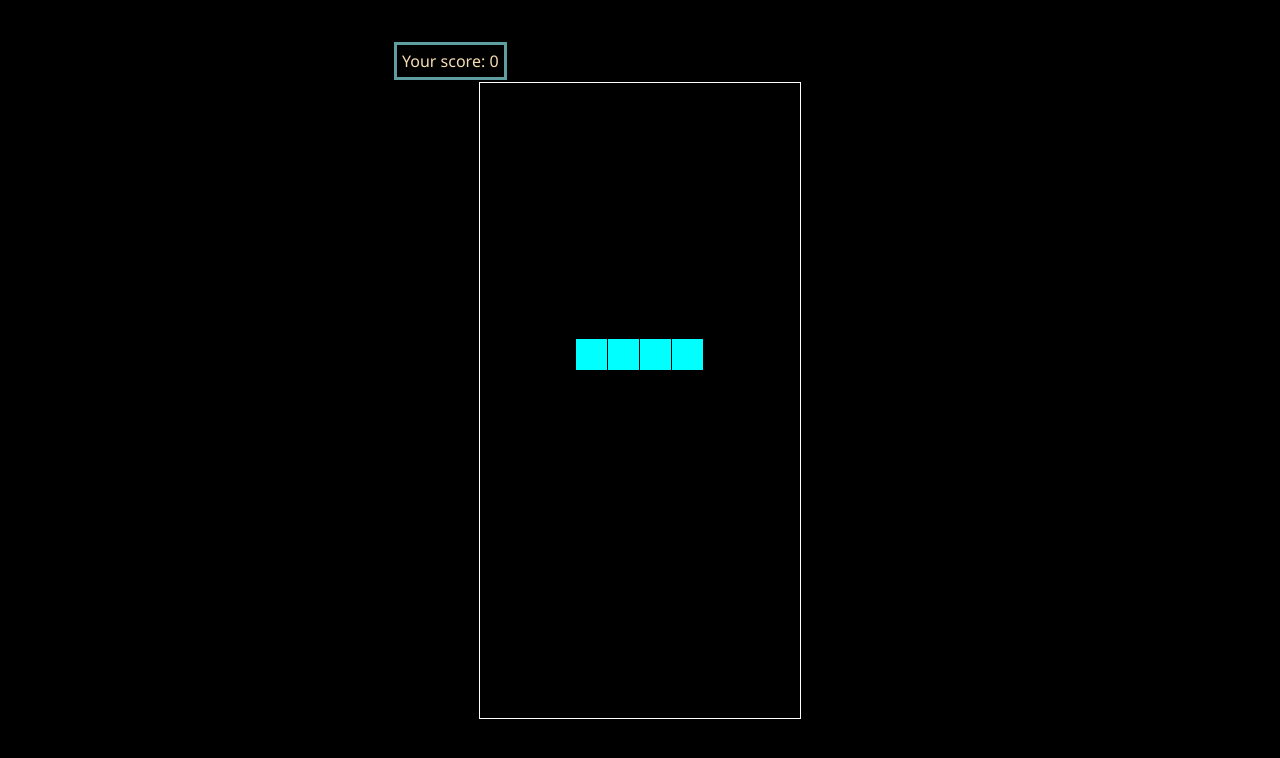
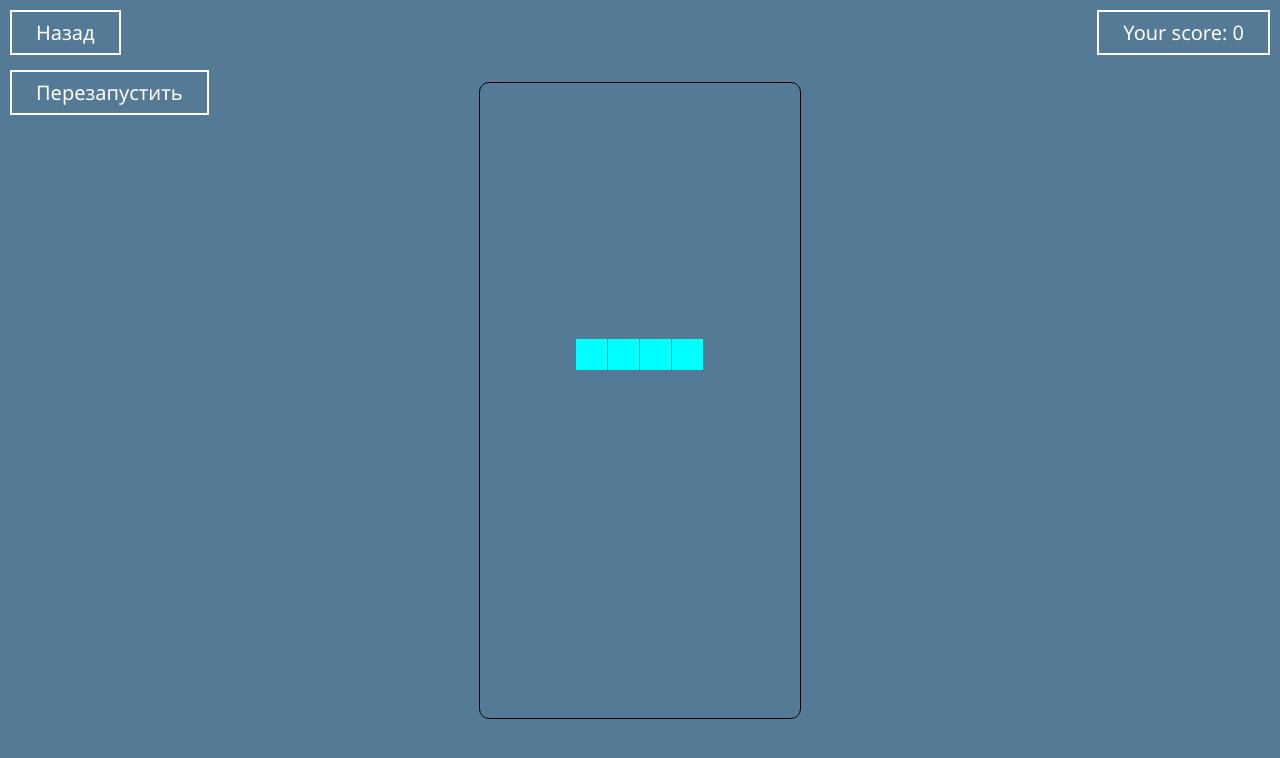
Before and after one commit to kirillsvc/kirillsvc.github.io, a plain HTML site: page tetris/index.html in a window 1280 px wide. Drawn offline with Linux system fonts and the light colour scheme.

Commit message:
improve ui; add buttons to restart game and go back to the main page

```diff
--- a/tetris/index.html
+++ b/tetris/index.html
@@ -8,6 +8,9 @@
     <title>Tetris</title>
 </head>
 <body>
+    <a href="../main.html" class="btnBack">Назад</a>
+    <a href="javascript:window.location.reload(true)" class="btnReload">Перезапустить</a>
+    <p class="score" id="score"></p>
     <canvas width="320" height="635" id="game"></canvas>
     <div class="score" id="score"></div>
     <script src="script.js"></script>
--- a/tetris/styles.css
+++ b/tetris/styles.css
@@ -4,23 +4,49 @@ html, body {
 }
 
 body {
-    background: black;
+    background: #557A95;
     display: flex;
     align-items: center;
     justify-content: center;
 }
 
 canvas {
-    border: 1px solid white;
+    border: 1px solid black;
+    border-radius: 10px;
 }
 
-.score {
+a,p {
+    display: block;
     position: absolute;
-    top: 32px;
-    left: 30%;
-    padding: 5px;
-    margin: 10px;
-    border: 3px solid cadetblue;
-    font-family: 'Segoe UI';
-    color: wheat;
+    padding: 0.35em 1.2em;
+    border: 0.1em solid #FFFFFF;
+    box-sizing: border-box;
+    text-decoration: none;
+    font-family: 'Segoe UI', Tahoma, Geneva, Verdana, sans-serif;
+    font-weight: 300;
+    color: #FFFFFF;
+    text-align: center;
+    transition: all 0.2s;
+    font-size: 20px;
+    user-select: none;
 }
+
+a.btnReload {
+    top: 70px;
+    left: 10px;
+}
+
+a.btnBack {
+    top: 10px;
+    left: 10px;
+}
+
+a.btnBack:hover, a.btnReload:hover {
+    color: #000000;
+    background-color: #FFFFFF;
+}
+
+p.score {
+    top: -10px;
+    right: 10px;
+}
```
